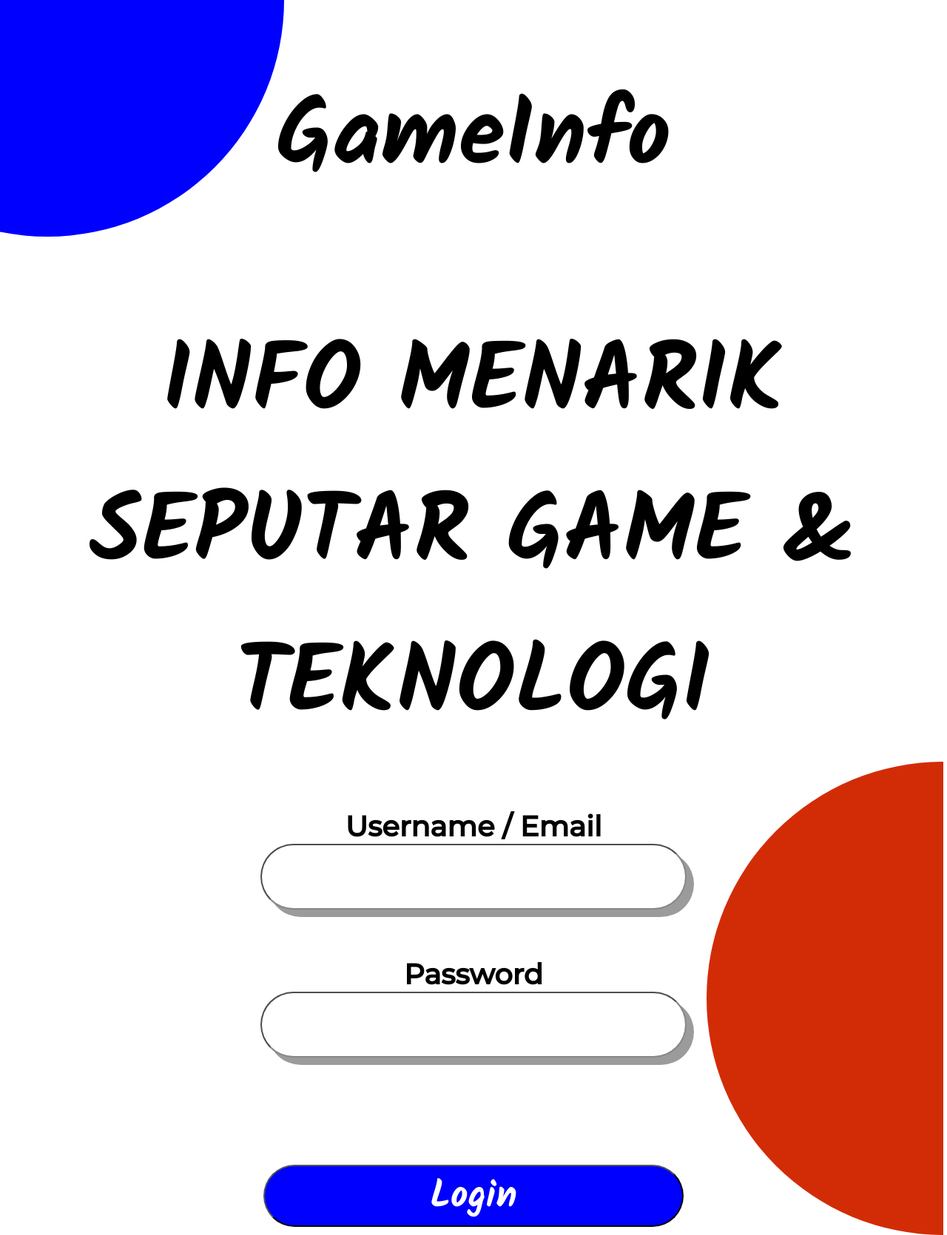
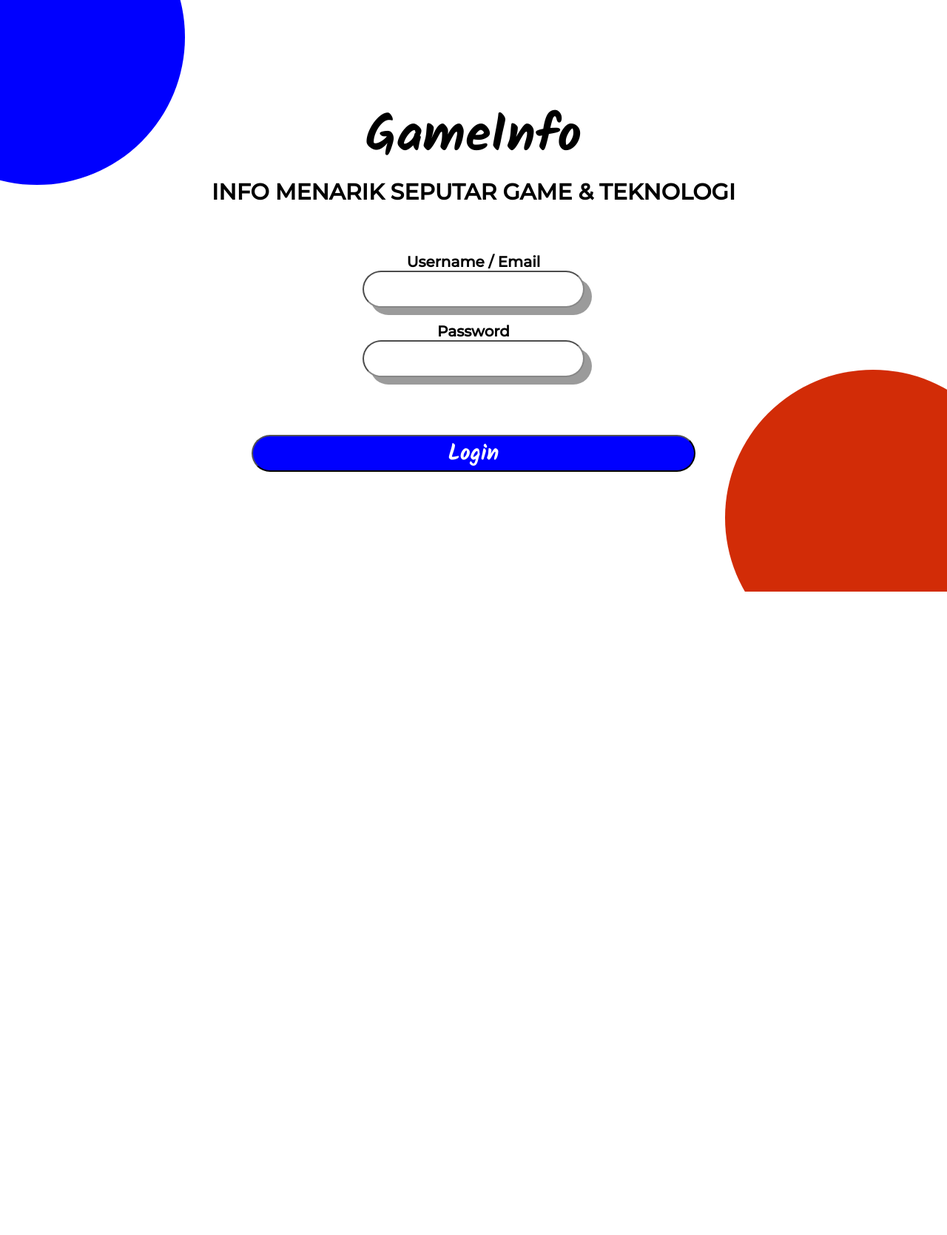
Before and after one commit to UnknownArt01/webprog_GameInfo, a PHP site: page /login.php in a window 1280 px wide. Shown: the whole page at 74% size. After the commit the page ends 800 px from the top, so only its background shows below. Run offline with PHP 8.4, Linux system fonts and the light colour scheme.

Commit message:
login ui, php and css update

```diff
--- a/all.css
+++ b/all.css
@@ -1,3 +1,10 @@
+*{
+    margin: 0;
+    padding: 0;
+    box-sizing: border-box;
+    max-width: 100%;
+}
+
 @font-face {
     font-family: 'Kalam';
     src: url('Kalam-Bold.ttf');
@@ -7,18 +14,24 @@
     font-family: 'Montserrat';
     src: url('Montserrat-Medium.ttf');
 }
+/* Login.php */
+.container {
+    position: relative;
+    max-width: 100%;
+}
 
 .header_h1_login {
     font-family: 'Kalam';
-    font-size: 10vw;
+    font-size: 70px;
     text-align: center;
     margin-bottom: 0%;
+    padding-top: 130px;
 }
 
 .header_h3_login {
     margin-top: 0%;
     text-align: center;
-    font-size: 2vw;
+    font-size: 30px;
     font-family: 'Montserrat';
 }
 
@@ -30,54 +43,55 @@
 label {
     font-family: 'Montserrat';
     font-weight: 1000;
-    font-size: 3vw;
+    font-size: 20px;
 }
 
 .input {
-    height: 6.5vw;
-    width: 44.4vw;
+    height: 50px;
+    width: 300px;
     border-radius: 110vw;
     text-align: center;
-    font-size: 5vw;
+    font-size: 20px;
     border-color: rgba(0, 0, 0, 0.7);
     box-shadow: 10px 10px rgb(155, 155, 155);
-    margin-bottom: 5vw;
+    margin-bottom: 20px;
+    outline: none;
 }
 
 .submit {
-    height: 6.5vw;
-    width: 44.4vw;
+    height: 50px;
+    width: 600px;
     border-radius: 110px;
-    margin-top: 5%;
+    margin-top: 40px;
     font-family: 'Kalam';
     font-weight: 1000;
-    font-size: 4vw;
+    font-size: 30px;
     background-color: blue;
     color: white;
 }
 
 .round1 {
     background-color: blue;
-    width: 50vw;
-    height: 50vw;
+    width: 400px;
+    height: 400px;
     position: absolute;
-    top: -25vw;
-    left: -20vw;
+    top: -150px;
+    left: -150px;
     border-radius: 50vw;
     z-index: -1;
 }
 
 .round2 {
     background-color: #D22C07;
-    width: 25vw;
-    height: 50vw;
-    position: absolute;
+    width: 400px;
+    height: 400px;
+    position:fixed;
     z-index: -1;
-    left: 74.6vw;
-    border-top-left-radius: 50vw;
-    border-bottom-left-radius: 50vw;
+    /* left: 74.5vw; */
+    bottom: -100px;
+    right: -100px;
+    border-radius: 50vw;
+    /* border-top-left-radius: 50vw;
+    border-bottom-left-radius: 50vw; */
 }
-
-.possition {
-    position: absolute;
-}
+/* index.php */
--- a/controller.php
+++ b/controller.php
@@ -13,4 +13,28 @@
     function close_connection($x){
         mysqli_close($x);
     }
+
+    function login(){
+        $adminuser = "admin";
+        $adminpass = "admin";
+
+        session_start();
+
+        $user = isset($_POST['username']) ? $_POST['username'] : "";
+        $pass = isset($_POST['password']) ? $_POST['password'] : "";
+
+        if($user == $adminuser && $pass == $adminpass){
+            session_start();
+            $_SESSION['username'] = $user;
+            header("Location: admin.php");
+        } else {
+            $message = "Invalid Login Credentials!";
+            echo "<script>
+            alert('$message');
+            window.location.href='login.php';
+            </script>";
+            exit;
+            // header("Location: login.php");
+        }
+    }
 ?>
--- a/login.php
+++ b/login.php
@@ -2,6 +2,7 @@
 <html lang="en">
 
 <head>
+    <script src="http://code.jquery.com/jquery.js" type="text/javascript"></script>
     <meta charset="UTF-8">
     <meta http-equiv="X-UA-Compatible" content="IE=edge">
     <meta name="viewport" content="width=device-width, initial-scale=1.0">
@@ -11,11 +12,12 @@
 
 <body>
     <!-- Hiyaaaaaa -->
+    <div class="container">
         <div class="round1"></div>
         <div>
             <header>
                 <h1 class="header_h1_login">GameInfo</h1>
-            <h3 class="header_h1_login">INFO MENARIK SEPUTAR GAME & TEKNOLOGI</h3>
+                <h3 class="header_h3_login">INFO MENARIK SEPUTAR GAME & TEKNOLOGI</h3>
             </header>
         </div>
         <div class="round2"></div>
@@ -26,9 +28,17 @@
                 <label for="password">Password</label><br>
                 <input class="input" type="password" name="password"><br><br>
                 <input class="submit" type="submit" name="login" value="Login">
+            </form>
+            <?php
+            include_once 'controller.php';
 
-        </form>
+            if(isset($_POST['login'])){
+                login();
+            }
+        ?>
         </div>
+    </div>
+
 
 </body>
 
```
Lines whose indentation alone changed are shown as unchanged.
